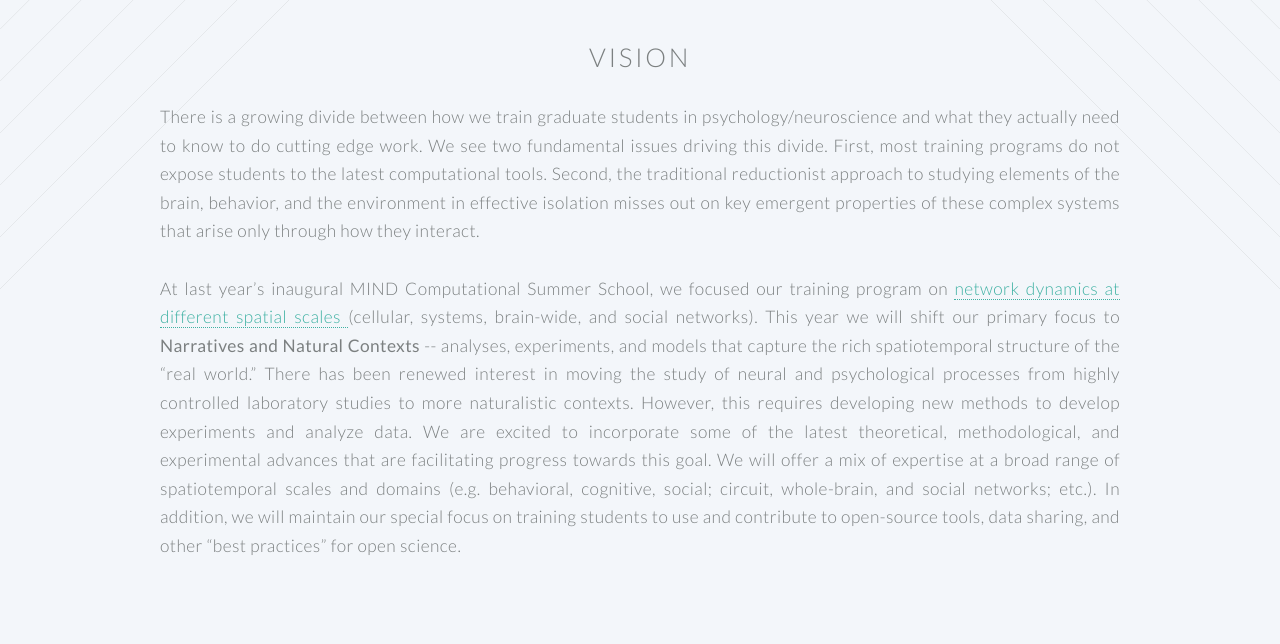
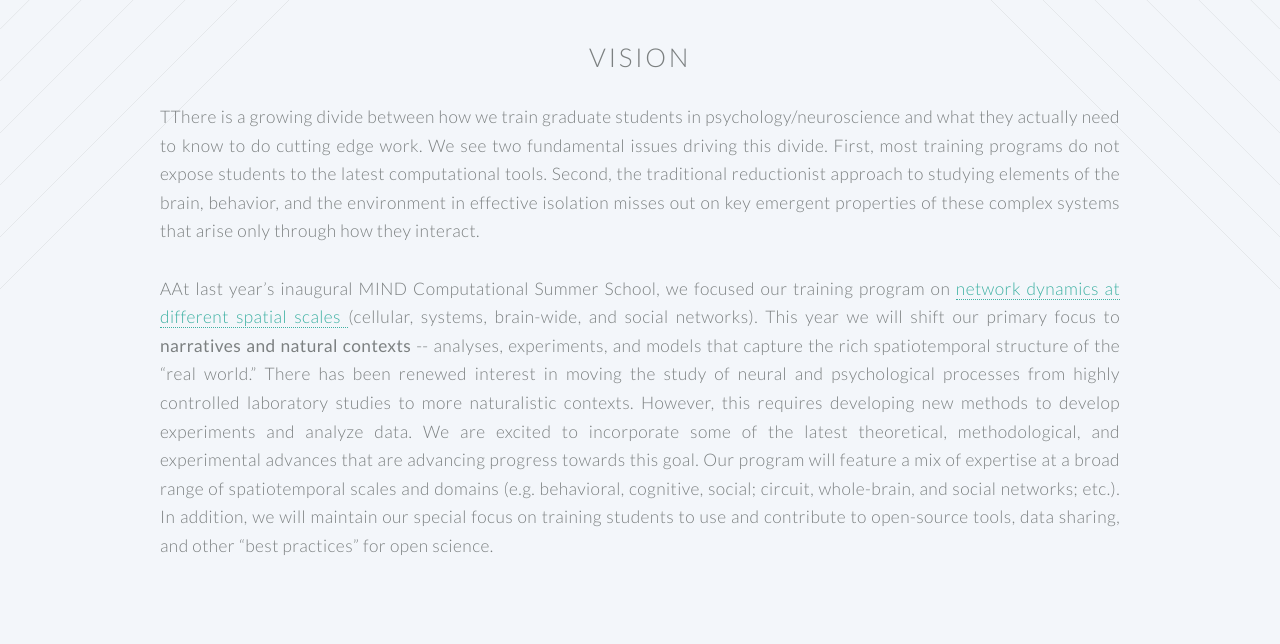
Before and after one commit to Summer-MIND/Summer-MIND.github.io, a Jekyll site: the page built from index.html, in a window 1280 px wide and 1400 px high, scrolled down 810 px. Shown: the part 154-798 px from the top of the window. Built offline with Jekyll 4.4.1, drawn with Linux system fonts in a browser that asks for light colours; comment, search, counter and statistics services are not loaded; some of the changed text lies outside the part shown.

Commit message:
updated text.

```diff
--- a/index.html
+++ b/index.html
@@ -6,9 +6,9 @@ layout: landing-page
 
 				<a name="vision"><header class="special container"></a>
 						<h2 class='major'>Vision</h2>
-            <p align='justify'>There is a growing divide between how we train graduate students in psychology/neuroscience and what they actually need to know to do cutting edge work.  We see two fundamental issues driving this divide.  First, most training programs do not expose students to the latest computational tools.  Second, the traditional reductionist approach to studying elements of the brain, behavior, and the environment in effective isolation misses out on key emergent properties of these complex systems that arise only through how they interact.</p>
+            <p align='justify'>TThere is a growing divide between how we train graduate students in psychology/neuroscience and what they actually need to know to do cutting edge work. We see two fundamental issues driving this divide. First, most training programs do not expose students to the latest computational tools. Second, the traditional reductionist approach to studying elements of the brain, behavior, and the environment in effective isolation misses out on key emergent properties of these complex systems that arise only through how they interact.</p>
 						<br>
-						<p align='justify'>At last year’s inaugural MIND Computational Summer School, we focused our training program on <a href="/2017.html">network dynamics at different spatial scales </a>(cellular, systems, brain-wide, and social networks).  This year we will shift our primary focus to <strong>Narratives and Natural Contexts</strong> -- analyses, experiments, and models that capture the rich spatiotemporal structure of the “real world.”  There has been renewed interest in moving the study of neural and psychological processes from highly controlled laboratory studies to more naturalistic contexts. However, this requires developing new methods to develop experiments and analyze data.  We are excited to incorporate some of the latest theoretical, methodological, and experimental advances that are facilitating progress towards this goal.  We will offer a mix of expertise at a broad range of spatiotemporal scales and domains (e.g. behavioral, cognitive, social; circuit, whole-brain, and social networks; etc.).  In addition, we will maintain our special focus on training students to use and contribute to open-source tools, data sharing, and other “best practices” for open science.
+						<p align='justify'>AAt last year’s inaugural MIND Computational Summer School, we focused our training program on <a href="/2017.html">network dynamics at different spatial scales </a>(cellular, systems, brain-wide, and social networks). This year we will shift our primary focus to <strong>narratives and natural contexts</strong> -- analyses, experiments, and models that capture the rich spatiotemporal structure of the “real world.”  There has been renewed interest in moving the study of neural and psychological processes from highly controlled laboratory studies to more naturalistic contexts. However, this requires developing new methods to develop experiments and analyze data. We are excited to incorporate some of the latest theoretical, methodological, and experimental advances that are advancing progress towards this goal. Our program will feature a mix of expertise at a broad range of spatiotemporal scales and domains (e.g. behavioral, cognitive, social; circuit, whole-brain, and social networks; etc.). In addition, we will maintain our special focus on training students to use and contribute to open-source tools, data sharing, and other “best practices” for open science.
 						</p>
 				</header>
 
```
Also changed, not shown: other parts of index.html (+1 -1 lines).
